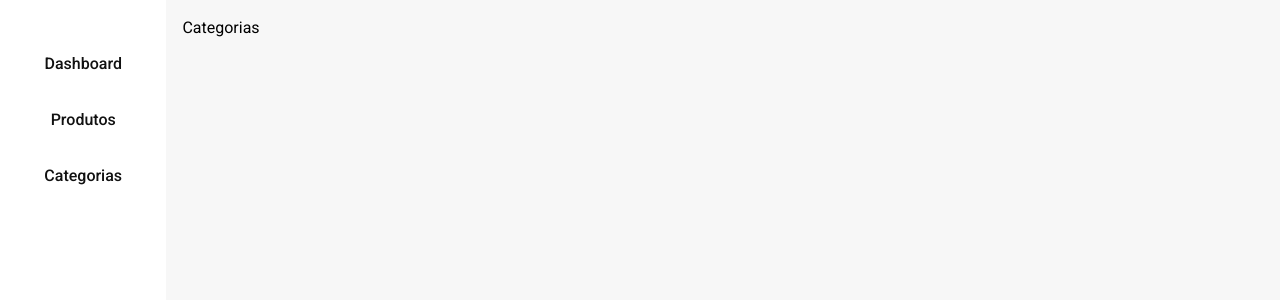
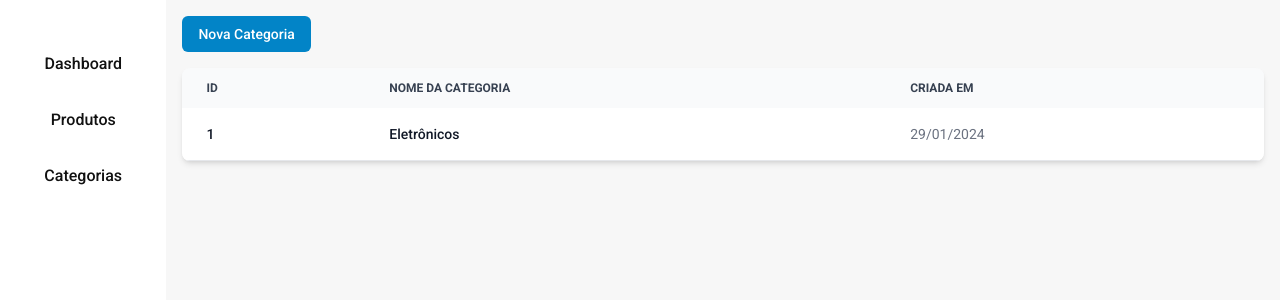
Before and after one commit to maathzzz/painel-admin-vue, a Vue app: page /dashboard/categories in a window 1280 px wide. Shown: the top 300 px of the page. Built offline with nearby package versions, Linux system fonts and the light colour scheme.

Commit message:
feat: add categories screen

```diff
--- /dev/null
+++ b/src/components/modals/AddCategoryModal.vue
@@ -0,0 +1,79 @@
+<script setup lang="ts">
+import { ref } from 'vue'
+import {
+    TransitionRoot,
+    TransitionChild,
+    Dialog,
+} from '@headlessui/vue'
+
+const isOpen = ref(false)
+
+function closeModal() {
+    isOpen.value = false
+}
+function openModal() {
+    isOpen.value = true
+}
+</script>
+
+<template>
+    <div class="">
+        <button type="button" @click="openModal"
+            class="rounded-md bg-black/20 px-4 py-2 text-sm font-medium bg-sky-600 text-white hover:bg-sky-700 focus:outline-none focus-visible:ring-2 focus-visible:ring-white/75">
+            Nova Categoria
+        </button>
+    </div>
+    <TransitionRoot appear :show="isOpen" as="template">
+        <Dialog as="div" @close="closeModal" class="relative z-10">
+            <TransitionChild as="template" enter="duration-300 ease-out" enter-from="opacity-0" enter-to="opacity-100"
+                leave="duration-200 ease-in" leave-from="opacity-100" leave-to="opacity-0">
+                <div class="fixed inset-0 bg-black/25" />
+            </TransitionChild>
+
+            <div class="fixed inset-0 overflow-y-auto">
+                <div class="flex min-h-full items-center justify-center p-4">
+                    <TransitionChild as="template" enter="duration-300 ease-out" enter-from="opacity-0 scale-95"
+                        enter-to="opacity-100 scale-100" leave="duration-200 ease-in" leave-from="opacity-100 scale-100"
+                        leave-to="opacity-0 scale-95">
+                        <div className="w-[700px] h-auto bg-white border border-zinc-300 p-8 rounded-2xl">
+                            <div className="flex justify-between">
+                                <span className="text-2xl font-bold text-sky-900">
+                                    Nova Categoria
+                                </span>
+                                <button @click="closeModal">
+                                    <svg xmlns="http://www.w3.org/2000/svg" width="28" height="28" fill="#000000"
+                                        viewBox="0 0 256 256">
+                                        <path
+                                            d="M205.66,194.34a8,8,0,0,1-11.32,11.32L128,139.31,61.66,205.66a8,8,0,0,1-11.32-11.32L116.69,128,50.34,61.66A8,8,0,0,1,61.66,50.34L128,116.69l66.34-66.35a8,8,0,0,1,11.32,11.32L139.31,128Z">
+                                        </path>
+                                    </svg>
+                                </button>
+                            </div>
+
+                            <form className="mt-6">
+                                <div>
+                                    <div className="flex justify-between gap-10">
+                                        <div className="w-full mt-2 mb-8 flex flex-col gap-1">
+                                            <label className="ml-2 text-gray-600 font-semibold">
+                                                Nome
+                                            </label>
+                                            <input type="text" placeholder="Digite o nome da categoria..."
+                                                className="max-w-full pr-3 pl-3 py-3 text-gray-600 bg-transparent outline-none border focus:border-sky-500 shadow-sm rounded-lg" />
+                                        </div>
+                                    </div>
+
+                                    <div className="w-full flex justify-center">
+                                        <button type="submit"
+                                            className="w-[10.6875rem] h-[3.125rem] bg-sky-600 text-white font-bold rounded-md duration-300 hover:bg-sky-700">
+                                            Enviar
+                                        </button>
+                                    </div>
+                                </div>
+                            </form>
+                        </div>
+                    </TransitionChild>
+                </div>
+            </div>
+        </Dialog>
+    </TransitionRoot>
+</template>
--- a/src/views/Categories.vue
+++ b/src/views/Categories.vue
@@ -1,9 +1,50 @@
 <script setup lang="ts">
+import AddCategoryModal from '../components/modals/AddCategoryModal.vue';
 import LoggedLayout from '../layouts/LoggedLayout.vue';
 </script>
 
 <template>
     <LoggedLayout>
-        <h2 class="text-black">Categorias</h2>
+        <div class="w-full flex flex-row items-center justify-start mb-4">
+            <div class="flex flex-row items-center gap-3">
+                <AddCategoryModal />
+            </div>
+        </div>
+        <div class="overflow-x-auto shadow-md sm:rounded-lg ">
+            <table class="w-full text-sm text-left rtl:text-right text-gray-500 dark:text-gray-400">
+                <thead class="text-xs text-gray-700 uppercase bg-gray-50 dark:bg-gray-700 dark:text-gray-400">
+                    <tr>
+                        <th scope="col" class="px-6 py-3">
+                            ID
+                        </th>
+                        <th scope="col" class="px-6 py-3">
+                            Nome da Categoria
+                        </th>
+                        <th scope="col" class="px-6 py-3">
+                            Criada em
+                        </th>
+                    </tr>
+                </thead>
+                <tbody>
+                    <tr
+                        class="odd:bg-white odd:dark:bg-gray-900 even:bg-gray-50 even:dark:bg-gray-800 border-b dark:border-gray-700">
+                        <th scope="row" class="px-6 py-4 font-medium text-gray-900 whitespace-nowrap dark:text-white">
+                            1
+                        </th>
+                        <th scope="row" class="px-6 py-4 font-medium text-gray-900 whitespace-nowrap dark:text-white">
+                            Eletrônicos
+                        </th>
+                        <td class="px-6 py-4">
+                            29/01/2024
+                        </td>
+                    </tr>
+
+                </tbody>
+            </table>
+        </div>
     </LoggedLayout>
 </template>
+
+<style>
+
+</style>
--- a/src/views/Dashboard.vue
+++ b/src/views/Dashboard.vue
@@ -1,11 +1,10 @@
 <script setup lang="ts">
-import AddProduct from '../components/modals/AddProduct.vue';
 import LoggedLayout from '../layouts/LoggedLayout.vue';
 </script>
 
 <template>
    <LoggedLayout>
-       <AddProduct />
+       <span> Dashboard </span>
    </LoggedLayout>
 </template>
 
--- a/src/views/Products.vue
+++ b/src/views/Products.vue
@@ -1,6 +1,6 @@
 <script setup lang="ts">
     import AddProduct from '../components/modals/AddProduct.vue';
-import LoggedLayout from '../layouts/LoggedLayout.vue';
+    import LoggedLayout from '../layouts/LoggedLayout.vue';
 </script>
 
 <template>
@@ -10,17 +10,14 @@ import LoggedLayout from '../layouts/LoggedLayout.vue';
                 <AddProduct/>
                 <div class="relative">
                     <label for="Search" class="sr-only"> Search </label>
-
                     <input
                         type="text"
                         id="Search"
                         placeholder="Pesquisar Produto..."
                         class="w-full rounded-md border-gray-200 py-2.5 pl-3 pe-10 shadow-sm sm:text-sm"
                     />
-
                     <span class="absolute inset-y-0 end-0 grid w-10 place-content-center">
                         <button type="button" class="text-gray-600 hover:text-gray-700">
-
 
                         <svg
                             xmlns="http://www.w3.org/2000/svg"
@@ -88,12 +85,5 @@ import LoggedLayout from '../layouts/LoggedLayout.vue';
 </template>
 
 <style>
-.frame-screen {
-    align-items: flex-start;
-    display: flex;
-    flex-direction: column;
-    gap: 19px;
-    position: relative;
-    width: 1064px;
-}
+
 </style>
```
